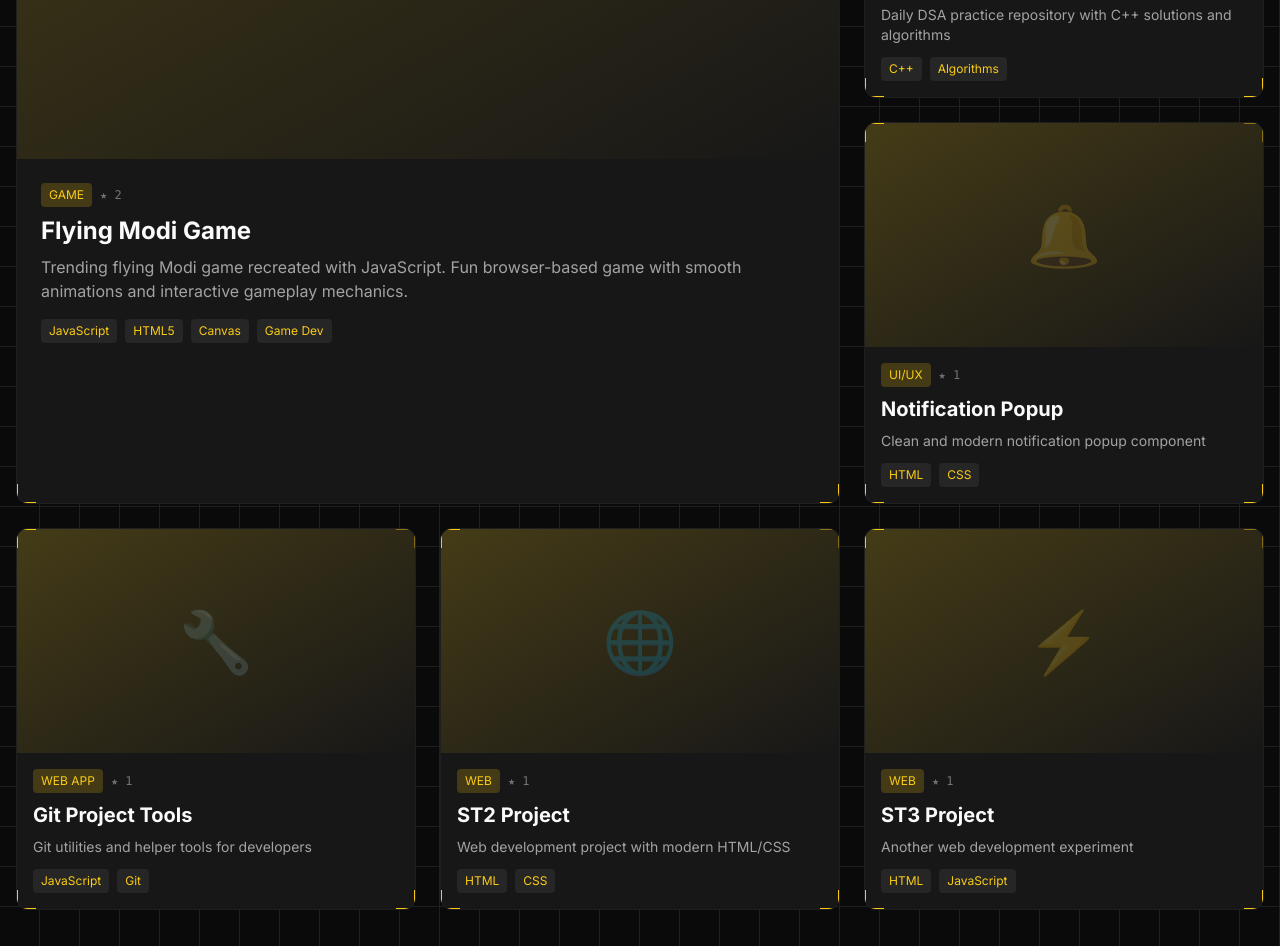
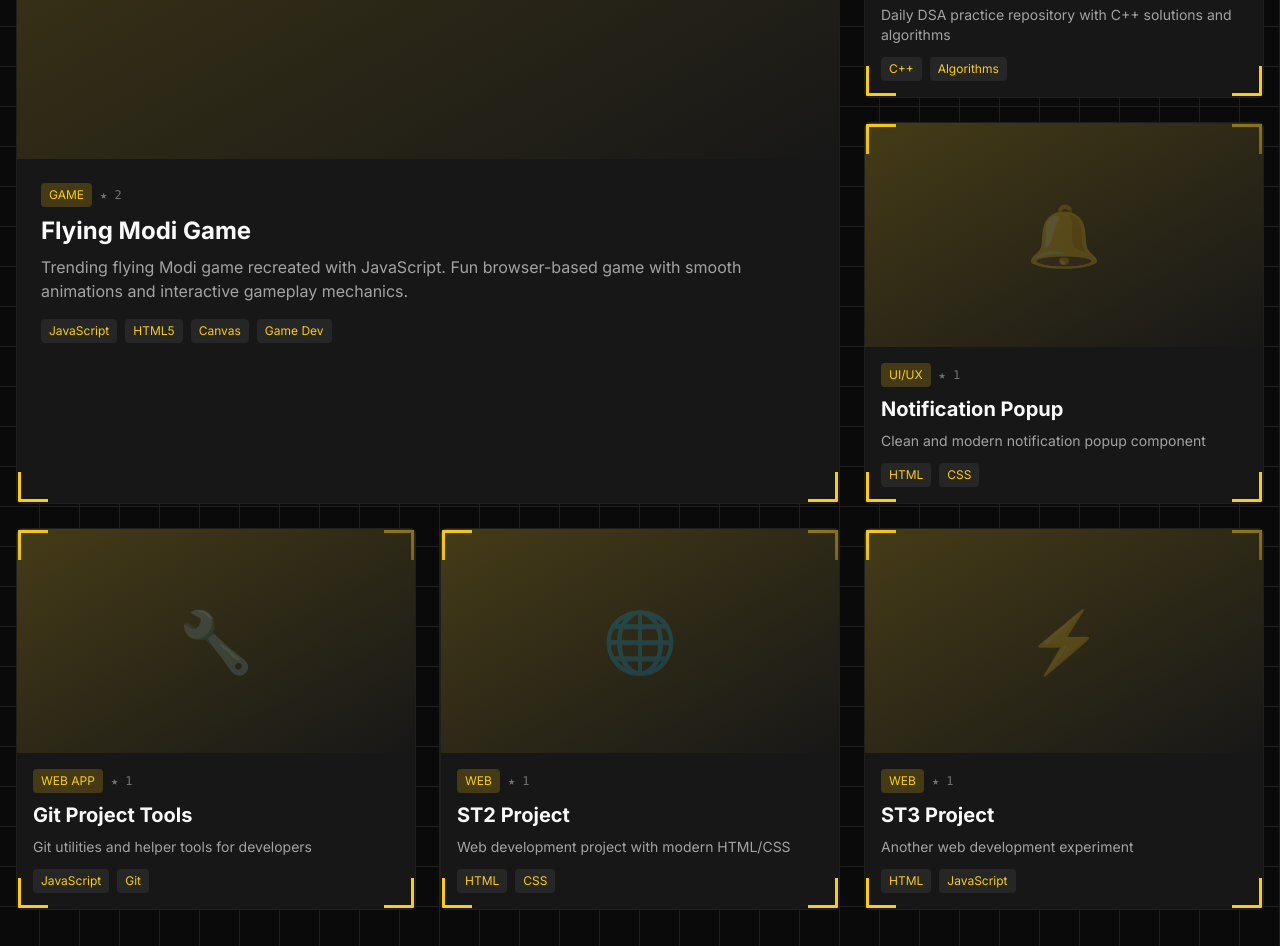
Before and after one commit to Classyvaibhav06/portfolio, a website: page index.html in a window 1280 px wide. Shown: the part 3254-4200 px from the top of the page. Drawn offline with nearby package versions, Linux system fonts and the light colour scheme.

Commit message:
added some good style

```diff
--- a/index.html
+++ b/index.html
@@ -126,31 +126,31 @@
         /* Photo Frame Corners */
         .frame-corner {
             position: absolute;
-            width: 20px;
-            height: 20px;
-            border: 2px solid #facc15;
+            width: 30px;
+            height: 30px;
+            border: 3px solid #facc15;
         }
         .frame-corner.top-left {
-            top: -1px;
-            left: -1px;
+            top: 1px;
+            left: 1px;
             border-right: none;
             border-bottom: none;
         }
         .frame-corner.top-right {
-            top: -1px;
-            right: -1px;
+            top: 1px;
+            right: 1px;
             border-left: none;
             border-bottom: none;
         }
         .frame-corner.bottom-left {
-            bottom: -1px;
-            left: -1px;
+            bottom: 1px;
+            left: 1px;
             border-right: none;
             border-top: none;
         }
         .frame-corner.bottom-right {
-            bottom: -1px;
-            right: -1px;
+            bottom: 1px;
+            right: 1px;
             border-left: none;
             border-top: none;
         }
@@ -537,7 +537,7 @@
 
             <div class="grid grid-cols-1 sm:grid-cols-2 lg:grid-cols-3 gap-4 sm:gap-6" id="projects-grid">
                 <!-- Project 1 - Flying Modi Game -->
-                <div class="project-card bg-neutral-900 rounded-xl overflow-hidden md:col-span-2 md:row-span-2 group relative" data-category="web">
+                <div class="project-card bg-neutral-900 rounded-md overflow-hidden md:col-span-2 md:row-span-2 group relative" data-category="web">
                     <!-- Frame Corners -->
                     <div class="frame-corner top-left"></div>
                     <div class="frame-corner top-right"></div>
@@ -568,7 +568,7 @@
                 </div>
 
                 <!-- Project 2 - DSA with CPP -->
-                <div class="project-card bg-neutral-900 rounded-xl overflow-hidden group relative" data-category="oss">
+                <div class="project-card bg-neutral-900 rounded-md overflow-hidden group relative" data-category="oss">
                     <!-- Frame Corners -->
                     <div class="frame-corner top-left"></div>
                     <div class="frame-corner top-right"></div>
@@ -596,7 +596,7 @@
                 </div>
 
                 <!-- Project 3 - Notification Popup -->
-                <div class="project-card bg-neutral-900 rounded-xl overflow-hidden group relative" data-category="web">
+                <div class="project-card bg-neutral-900 rounded-md overflow-hidden group relative" data-category="web">
                     <!-- Frame Corners -->
                     <div class="frame-corner top-left"></div>
                     <div class="frame-corner top-right"></div>
@@ -625,7 +625,7 @@
                 </div>
 
                 <!-- Project 4 - Git Projects -->
-                <div class="project-card bg-neutral-900 rounded-xl overflow-hidden group relative" data-category="web">
+                <div class="project-card bg-neutral-900 rounded-md overflow-hidden group relative" data-category="web">
                     <!-- Frame Corners -->
                     <div class="frame-corner top-left"></div>
                     <div class="frame-corner top-right"></div>
@@ -653,7 +653,7 @@
                 </div>
 
                 <!-- Project 5 - ST2 -->
-                <div class="project-card bg-neutral-900 rounded-xl overflow-hidden group relative" data-category="web">
+                <div class="project-card bg-neutral-900 rounded-md overflow-hidden group relative" data-category="web">
                     <!-- Frame Corners -->
                     <div class="frame-corner top-left"></div>
                     <div class="frame-corner top-right"></div>
@@ -682,7 +682,7 @@
                 </div>
 
                 <!-- Project 6 - ST3 -->
-                <div class="project-card bg-neutral-900 rounded-xl overflow-hidden group relative" data-category="web">
+                <div class="project-card bg-neutral-900 rounded-md overflow-hidden group relative" data-category="web">
                     <!-- Frame Corners -->
                     <div class="frame-corner top-left"></div>
                     <div class="frame-corner top-right"></div>
```
